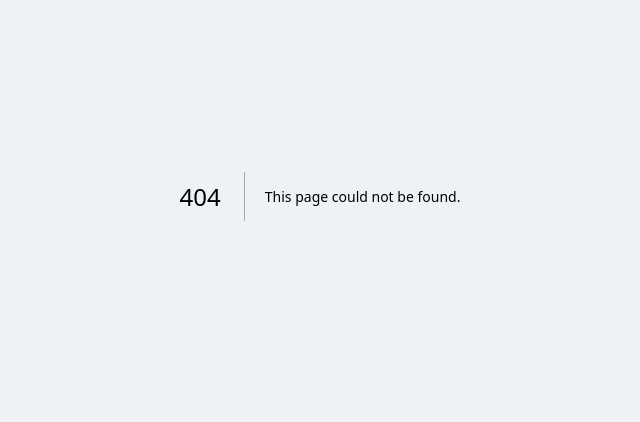
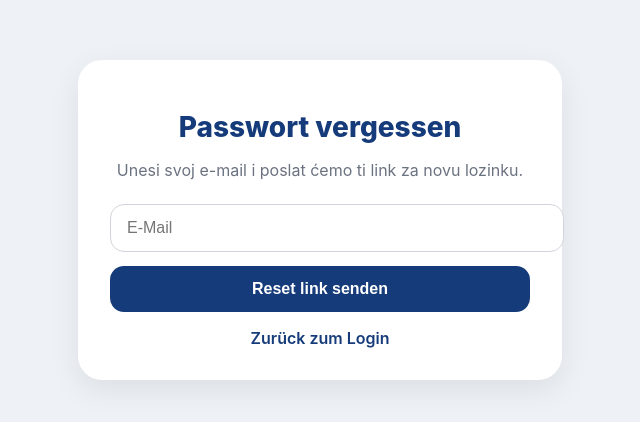
Before and after one commit to jobflow-app/jobflow-app, a Next.js app: page /forgot-password in a window 1280 px wide. Before the commit this address had no page. Shown: the part 204-626 px from the top of the page, without its empty margins (320-960 px from the left). Built offline with nearby package versions, Linux system fonts and the light colour scheme; no server answers.

Commit message:
Create page.jsx

```diff
--- /dev/null
+++ b/app/forgot-password/page.jsx
@@ -0,0 +1,133 @@
+'use client'
+
+import { useState } from 'react'
+import Link from 'next/link'
+import { supabase } from '@/lib/supabase'
+
+export default function ForgotPasswordPage() {
+  const [email, setEmail] = useState('')
+  const [loading, setLoading] = useState(false)
+  const [errorMessage, setErrorMessage] = useState('')
+  const [successMessage, setSuccessMessage] = useState('')
+
+  const handleResetPassword = async (e) => {
+    e.preventDefault()
+    setLoading(true)
+    setErrorMessage('')
+    setSuccessMessage('')
+
+    const { error } = await supabase.auth.resetPasswordForEmail(email, {
+      redirectTo: 'https://jobflow-app-sooty.vercel.app/update-password',
+    })
+
+    if (error) {
+      setErrorMessage(error.message)
+      setLoading(false)
+      return
+    }
+
+    setSuccessMessage('Reset link je poslan na e-mail.')
+    setLoading(false)
+  }
+
+  return (
+    <main style={styles.page}>
+      <form onSubmit={handleResetPassword} style={styles.card}>
+        <h1 style={styles.title}>Passwort vergessen</h1>
+        <p style={styles.subtitle}>
+          Unesi svoj e-mail i poslat ćemo ti link za novu lozinku.
+        </p>
+
+        <input
+          type="email"
+          placeholder="E-Mail"
+          value={email}
+          onChange={(e) => setEmail(e.target.value)}
+          style={styles.input}
+          required
+        />
+
+        {errorMessage ? <p style={styles.error}>{errorMessage}</p> : null}
+        {successMessage ? <p style={styles.success}>{successMessage}</p> : null}
+
+        <button type="submit" style={styles.button} disabled={loading}>
+          {loading ? 'Sending...' : 'Reset link senden'}
+        </button>
+
+        <div style={styles.backRow}>
+          <Link href="/login" style={styles.link}>
+            Zurück zum Login
+          </Link>
+        </div>
+      </form>
+    </main>
+  )
+}
+
+const styles = {
+  page: {
+    minHeight: '100vh',
+    background: '#eef2f7',
+    display: 'flex',
+    alignItems: 'center',
+    justifyContent: 'center',
+    padding: '24px',
+  },
+  card: {
+    width: '100%',
+    maxWidth: '420px',
+    background: '#fff',
+    borderRadius: '24px',
+    padding: '32px',
+    boxShadow: '0 10px 30px rgba(0,0,0,0.08)',
+  },
+  title: {
+    fontSize: '28px',
+    fontWeight: '800',
+    color: '#163b7a',
+    marginBottom: '8px',
+    textAlign: 'center',
+  },
+  subtitle: {
+    color: '#6b7280',
+    marginBottom: '24px',
+    textAlign: 'center',
+  },
+  input: {
+    width: '100%',
+    padding: '14px 16px',
+    borderRadius: '14px',
+    border: '1px solid #d1d5db',
+    marginBottom: '14px',
+    fontSize: '16px',
+    outline: 'none',
+  },
+  button: {
+    width: '100%',
+    border: 'none',
+    background: '#163b7a',
+    color: '#fff',
+    fontWeight: '700',
+    fontSize: '16px',
+    padding: '14px',
+    borderRadius: '14px',
+    cursor: 'pointer',
+  },
+  error: {
+    color: '#b91c1c',
+    marginBottom: '12px',
+  },
+  success: {
+    color: '#166534',
+    marginBottom: '12px',
+  },
+  backRow: {
+    marginTop: '16px',
+    textAlign: 'center',
+  },
+  link: {
+    color: '#163b7a',
+    textDecoration: 'none',
+    fontWeight: '600',
+  },
+}
```
